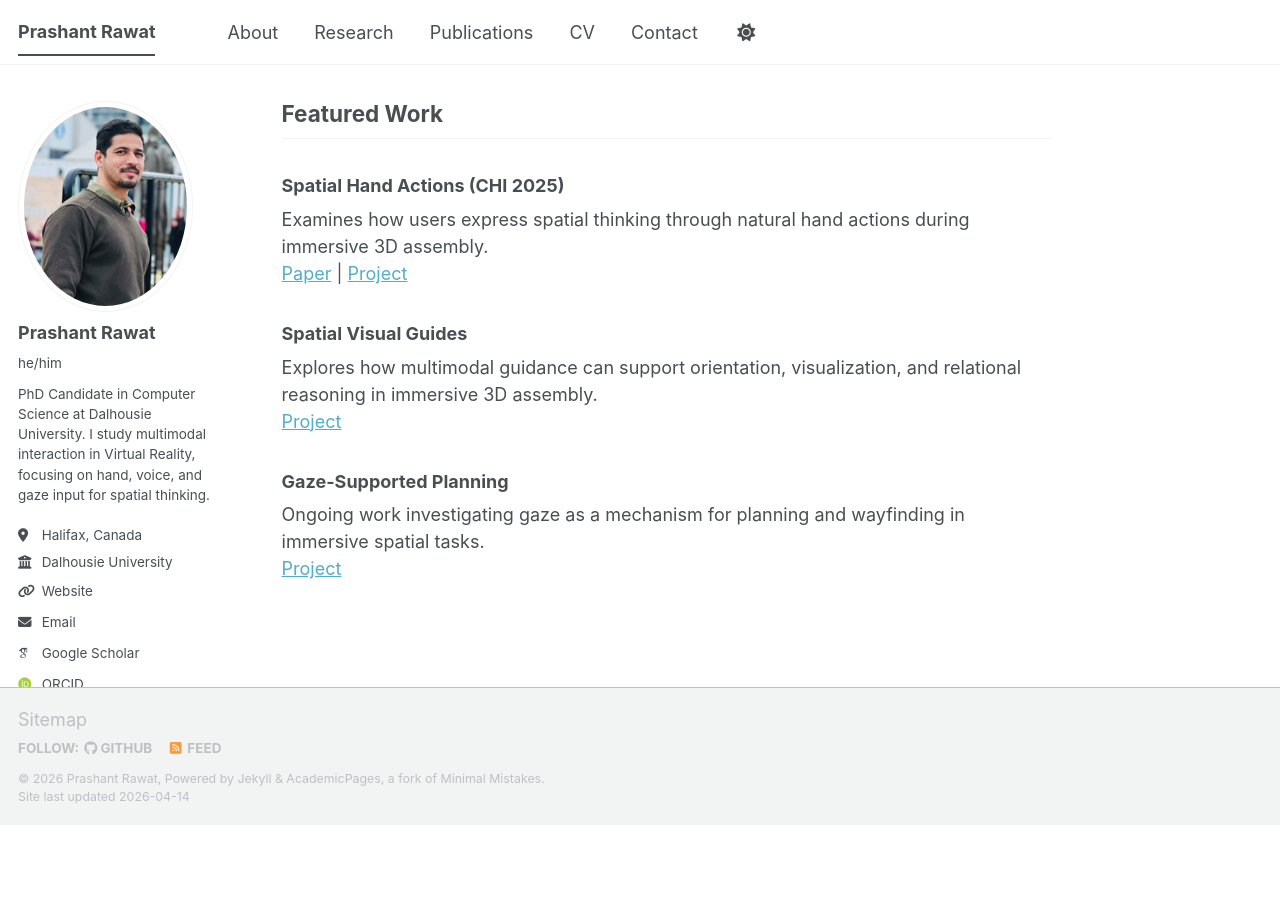
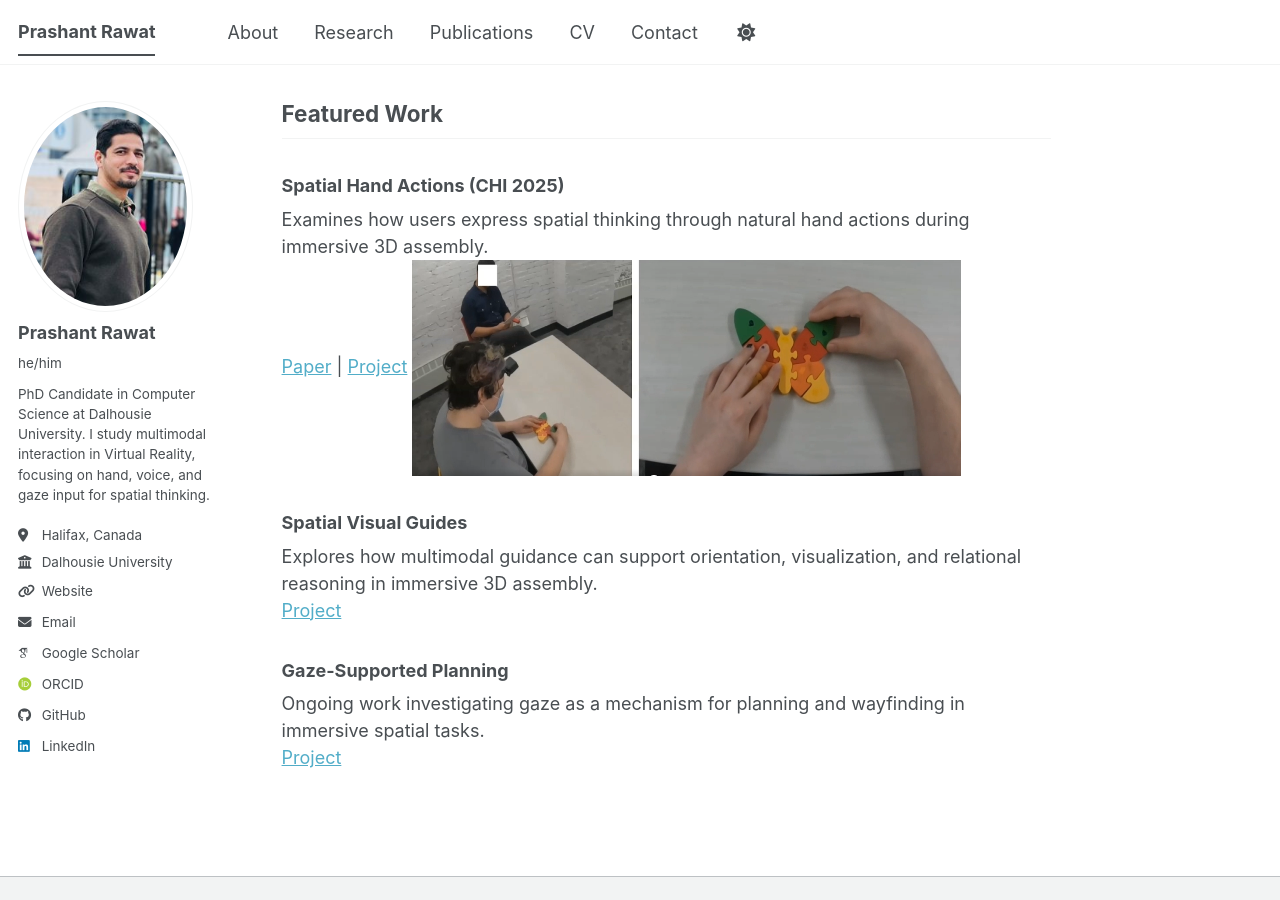
Before and after one commit to prashantXR/prashantXR.github.io, a Jekyll site: the page built from _pages/about.md, in a window 1280 px wide and 900 px high, scrolled down 979 px. Built offline with Jekyll 4.4.1, drawn with Linux system fonts in a browser that asks for light colours; some web fonts are replaced; a script bundle is joined from its source files by our own code; library files that are not in the unit come from our copies; before the commit the page ends 1804 px from its top, so only the background shows below that.

Commit message:
Update about.md

```diff
--- a/_pages/about.md
+++ b/_pages/about.md
@@ -36,6 +36,7 @@ I study how people express and use spatial reasoning in immersive environments,
 ### Spatial Hand Actions (CHI 2025)
 Examines how users express spatial thinking through natural hand actions during immersive 3D assembly.
 [Paper](https://doi.org/10.1145/3706598.3713424) | [Project](https://github.com/prashantXR/spatial-hand-actions-chi2025)
+![Spatial Hand Actions](../images/projects/spatial-hand-actions.png)
 
 ### Spatial Visual Guides
 Explores how multimodal guidance can support orientation, visualization, and relational reasoning in immersive 3D assembly.
```
